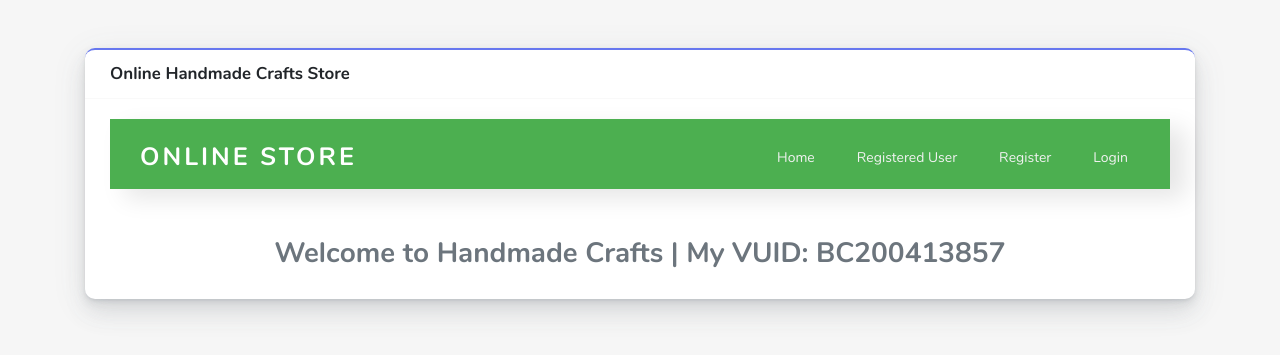
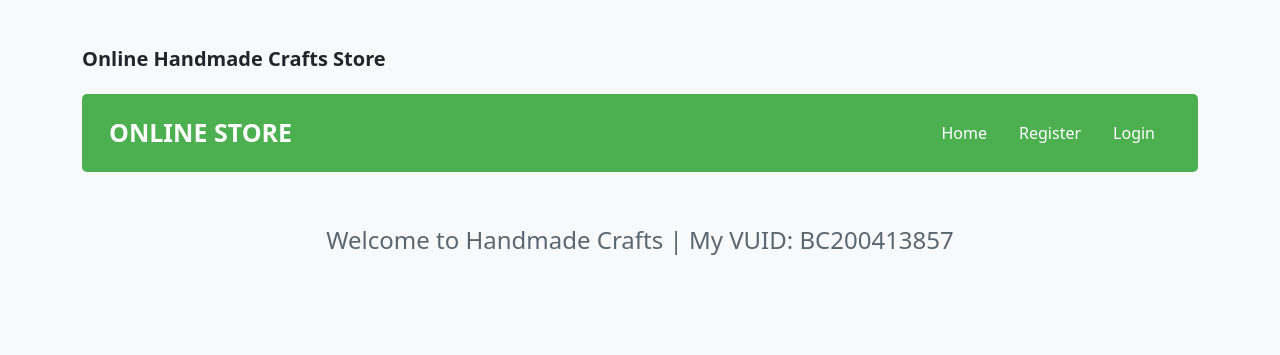
Before and after one commit to CodeWith-Bilal/Online-Handmade-Crafts-Store, a PHP site: page / in a window 1280 px wide. Shown: the top 355 px of the page. Run offline with PHP 8.4, Linux system fonts and the light colour scheme; some libraries are stand-ins or nearby versions.

Commit message:
Improve styles

```diff
--- a/index.php
+++ b/index.php
@@ -4,70 +4,81 @@
   <meta charset="UTF-8">
   <meta content="width=device-width, initial-scale=1, maximum-scale=1, shrink-to-fit=no" name="viewport">
   <title>Online Handmade Crafts Store</title>
-        <link rel='shortcut icon' type='image/x-icon' href='images/favicon.png' />
-        <!-- General CSS Files -->
-        <link rel="stylesheet" href="assets/css/app.min.css">
-        <link rel="stylesheet" href="assets/bundles/fullcalendar/fullcalendar.min.css">
-        <!-- Template CSS -->
-        <link rel="stylesheet" href="assets/css/style.css">
-        <link rel="stylesheet" href="assets/css/components.css">
-        <!-- Custom style CSS -->
-        <link rel="stylesheet" href="assets/css/custom.css">
-        <link rel="stylesheet" href="style.css">
+  <link rel="shortcut icon" type="image/x-icon" href="images/favicon.png" />
 
+  <!-- Bootstrap CSS -->
+  <link href="https://cdn.jsdelivr.net/npm/bootstrap@5.3.0/dist/css/bootstrap.min.css" rel="stylesheet">
+  <style>
+    body {
+      background-color: #f8f9fa;
+    }
+
+    .custom-navbar {
+      background-color: #4CAF50;
+      padding: 15px;
+      border-radius: 5px;
+    }
+
+    .custom-navbar .navbar-brand {
+      font-size: 25px;
+      font-weight: bold;
+      color: white;
+    }
+
+    .custom-navbar .nav-link {
+      color: white;
+      font-weight: 500;
+    }
+
+    .custom-navbar .nav-link:hover {
+      text-decoration: underline;
+    }
+
+    .welcome-text {
+      margin-top: 50px;
+      text-align: center;
+      font-size: 24px;
+      color: #5a6670;
+      font-weight: 500;
+    }
+
+    .page-title {
+      padding: 20px 0;
+      font-size: 20px;
+      font-weight: bold;
+    }
+  </style>
 </head>
 <body>
-  <div class="loader"></div>
-  <div id="app">
-    <section class="section">
-      <div class="container mt-5">
-        <div class="row">
-          <div class="col-md-12">
-            <div class="card card-primary">
-              <div class="card-header">
-                <h4>Online Handmade Crafts Store</h4>
+
+  <div class="container mt-4">
+    <div class="page-title">
+      Online Handmade Crafts Store
     </div>
-              <div class="card-body">
-                <nav class="navbar" style="background-color: #4CAF50; padding: 15px;">
-                  <div class="container-fluid">
-                    <a class="navbar-brand text-white" href="#" style="font-size: 25px; font-weight: bold;">Online Store</a>
-                    <ul class="nav" style="gap: 18px;">
+
+    <nav class="navbar custom-navbar">
+      <div class="container-fluid d-flex justify-content-between align-items-center">
+        <a class="navbar-brand" href="#">ONLINE STORE</a>
+        <ul class="nav">
           <li class="nav-item">
-                        <a class="nav-link nav-a" href="index.php">Home</a>
+            <a class="nav-link" href="index.php">Home</a>
           </li>
           <li class="nav-item">
-                        <a class="nav-link nav-a" href="users.php">Registered User</a>
+            <a class="nav-link" href="register.php">Register</a>
           </li>
           <li class="nav-item">
-                        <a class="nav-link nav-a" href="register.php">Register</a>
+            <a class="nav-link" href="login.php">Login</a>
           </li>
-                      <li class="nav-item">
-                        <a class="nav-link nav-a" href="login.php">Login</a>
-                      </li>
-
         </ul>
       </div>
     </nav>
 
-                  <div class="container mt-5" >
-                    <h3 class="text-center">Welcome to Handmade Crafts | My VUID: BC200413857</h3>
-                   </div>
-              </div>
+    <div class="welcome-text">
+      Welcome to Handmade Crafts | My VUID: BC200413857
     </div>
   </div>
 
-        </div>
-      </div>
-    </section>
-  </div>
-  <!-- General JS Scripts -->
-  <script src="assets/js/app.min.js"></script>
-  <!-- JS Libraies -->
-  <!-- Page Specific JS File -->
-  <!-- Template JS File -->
-  <script src="assets/js/scripts.js"></script>
-  <!-- Custom JS File -->
-  <script src="assets/js/custom.js"></script>
+  <!-- Bootstrap JS Bundle -->
+  <script src="https://cdn.jsdelivr.net/npm/bootstrap@5.3.0/dist/js/bootstrap.bundle.min.js"></script>
 </body>
-
 </html>
```
Also changed, not shown: login.php (+36 -54 lines), register.php (+22 -25 lines), users.php (+50 -35 lines). Lines whose indentation alone changed are shown as unchanged.
